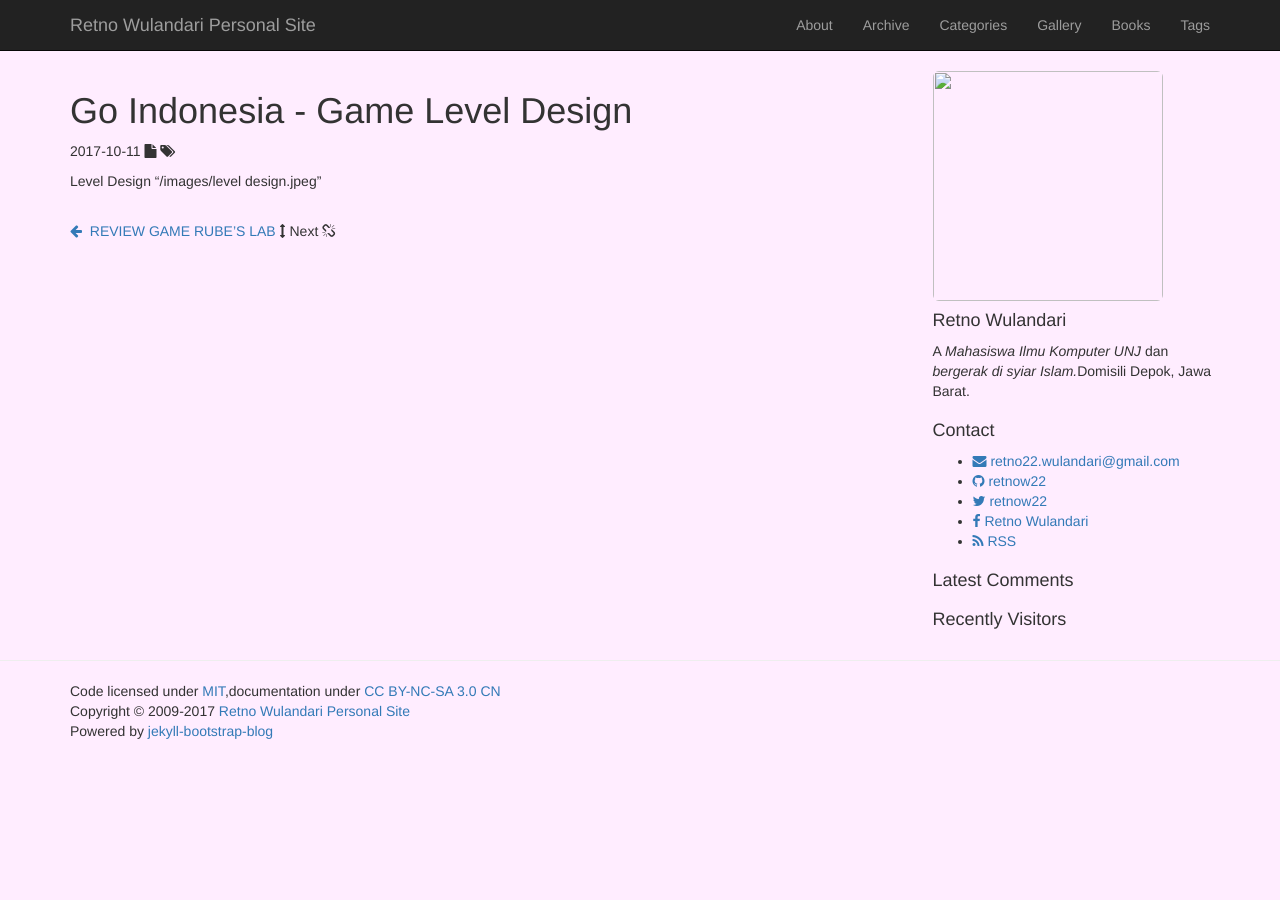
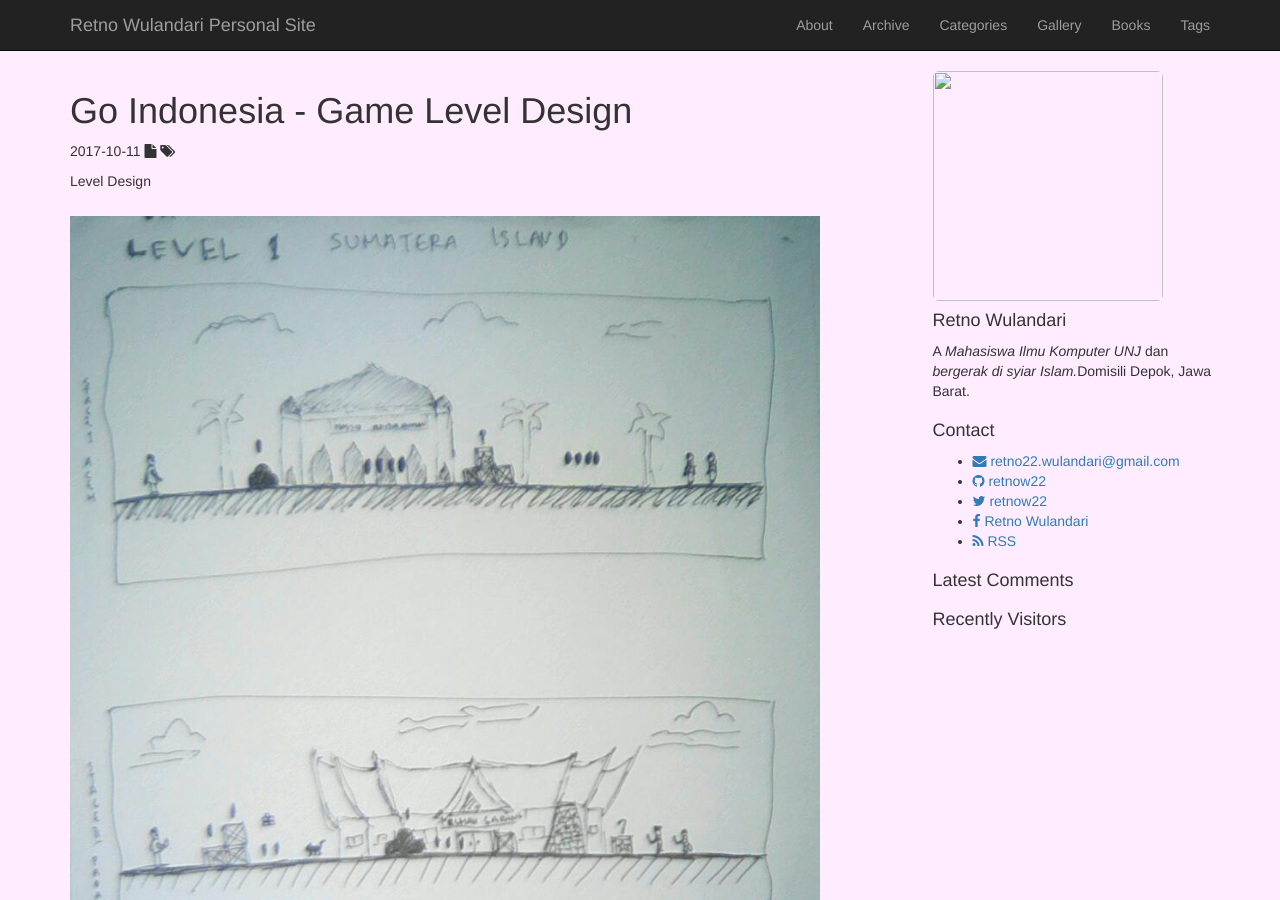
Before and after one commit to retnow22/retnow22.github.io, a Jekyll site: the page built from _posts/2017-10-11-game-level-design.md, in a window 1280 px wide and 900 px high. Built offline with Jekyll 4.4.1, drawn with Linux system fonts in a browser that asks for light colours; Markdown is read by kramdown in place of the engine named in the settings; comment, search, counter and statistics services are not loaded.

Commit message:
Update 2017-10-11-game-level-design.md

```diff
--- a/_posts/2017-10-11-game-level-design.md
+++ b/_posts/2017-10-11-game-level-design.md
@@ -5,4 +5,4 @@ class: post
 ---
 
 Level Design
-"/images/level design.jpeg"
+<center><img style="margin-top:2%; margin-bottom:2%" src='/images/level design.jpeg'></center>
```
